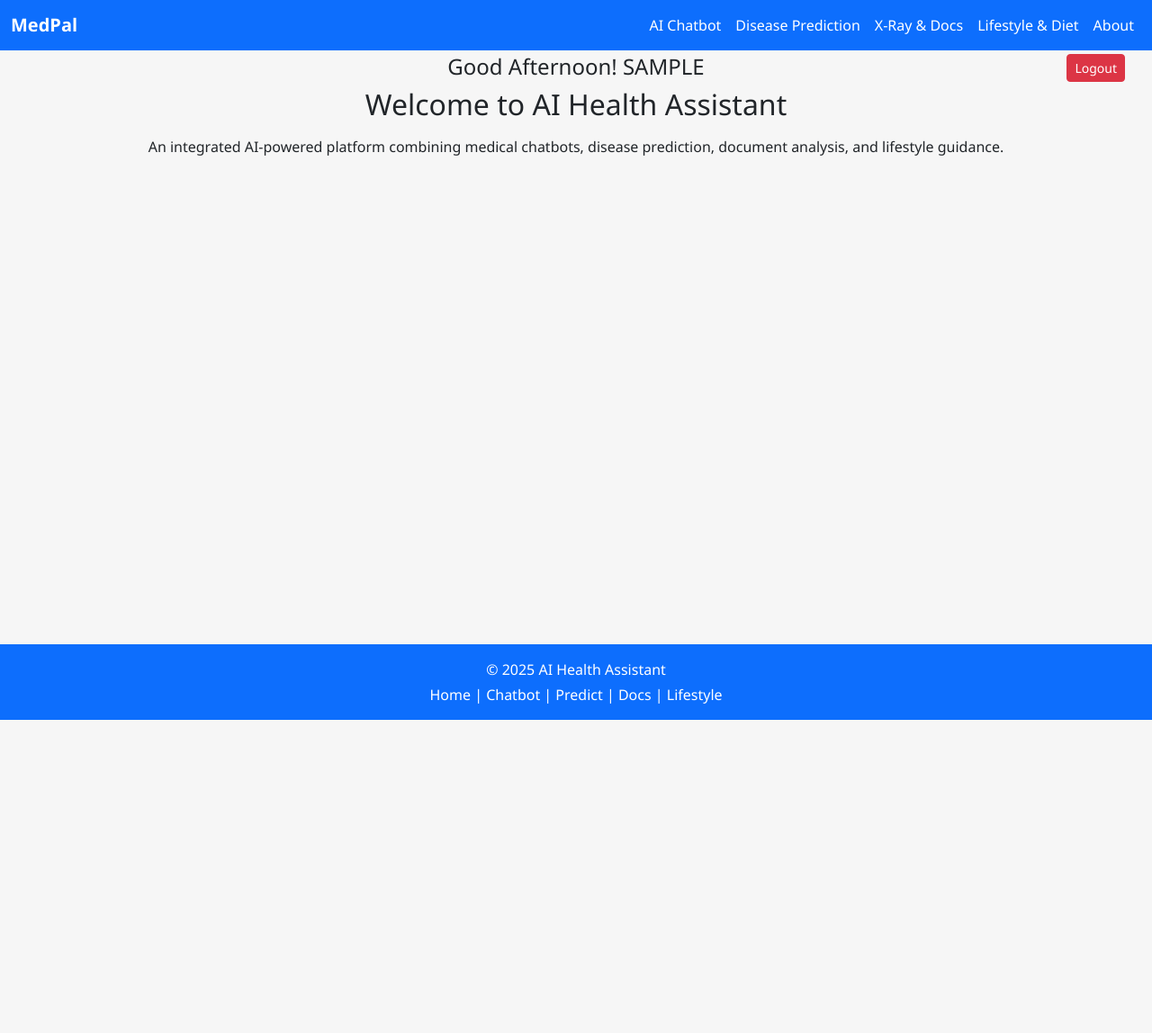
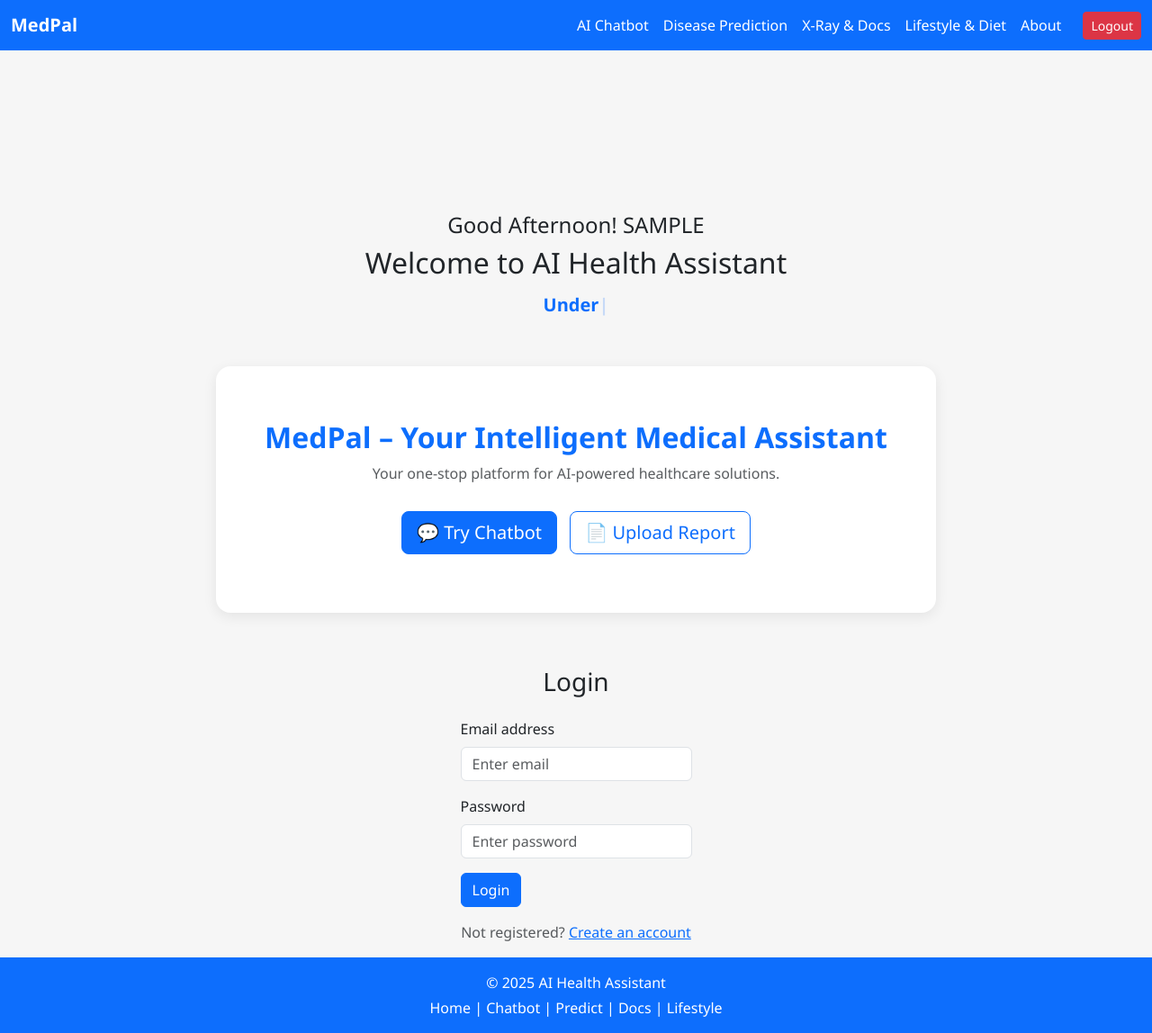
Before and after one commit to srivasthav-2036/medpal, a Flask app: page / in a window 1280 px wide. Shown: the whole page at 90% size. Before the commit the page ends 800 px from the top, so only its background shows below. Run offline with Flask 3, Linux system fonts and the light colour scheme; a user stored in the database is signed in.

Commit message:
login & logout  style changed

```diff
--- a/app.py
+++ b/app.py
@@ -1,8 +1,21 @@
-from flask import Flask,render_template,request,redirect, jsonify,url_for, send_from_directory,redirect,session
+from flask import Flask,render_template,request,redirect, jsonify,url_for,redirect,session,flash
 from markdown import markdown
 from bot.chatbot import initialize_chat_session, get_bot_reply
 import joblib,sqlite3
 from datetime import datetime, timedelta
+from functools import wraps
+
+
+
+def login_required(f):
+    @wraps(f)
+    def decorated_function(*args, **kwargs):
+        if not session.get("user"):
+            flash("You need to login first!","danger")
+            return redirect(url_for("home"))  # redirect to home/login page
+        return f(*args, **kwargs)
+    return decorated_function
+
 
 def get_greeting():
     hour = datetime.now().hour
@@ -33,6 +46,7 @@
     "Lung Cancer": [("Gender",['Male','Female']), ("Age",[]), ("Smoking",['Yes','No']), ("Yellow Fingers",['Yes','No']), ("Anxiety",['Yes','No']), ("Peer Pressure",['Yes','No']), ("Chronic Disease",['Yes','No']), ("Fatigue",['Yes','No']), ("Allergy",['Yes','No']), ("Wheezing",['Yes','No']), ("Alcohol Consumption",['Yes','No']), ("Coughing",['Yes','No']), ("Shortness of Breath",['Yes','No']), ("Swallowing Difficulty",['Yes','No']), ("Chest Pain",['Yes','No'])]
 }
 @app.route('/')
+
 def home():
     user = session.get('user')
     if user:
@@ -90,9 +104,11 @@
 def logout():
     if 'user' in session:
         session.pop('user', None)
-    return render_template('index.html',logout_message="Come back soon!")  # Redirect to home page after logout
+        flash("Come back soon!", "info")
+        return redirect(url_for('home'))  # Redirect to home page after logout
 
 @app.route('/predictions', methods=["GET", "POST"])
+@login_required
 def predict():
     if 'user' not in session:
         return redirect(url_for('home'))
@@ -177,6 +193,7 @@
 
 # chatbot api
 @app.route('/chatbot', methods=['GET', 'POST'])
+@login_required
 def chatbot():
     if 'user' not in session:
         return redirect(url_for('home'))
--- a/templates/index.html
+++ b/templates/index.html
@@ -19,80 +19,119 @@
     .container {
       text-align: center;
       padding: 60px 20px 20px 20px;
-      margin-top: 0px;
+      margin-top: 80px;
     }
 
-    .login-container {
-      display: flex;
-      justify-content: center;
-      align-items: center;
-      flex: 1;
-      margin-top: 100px;
+    .hero-section {
+      background: white;
+      border-radius: 16px;
+      box-shadow: 0 4px 15px rgba(0, 0, 0, 0.08);
+      padding: 60px 20px;
+      max-width: 800px;
+      margin: 40px auto;
+      transition: 0.3s ease;
     }
 
-    .login-card {
-      background: white;
-      padding: 40px;
-      border-radius: 12px;
-      box-shadow: 0 4px 15px rgba(0, 0, 0, 0.1);
-      width: 100%;
-      max-width: 400px;
-      margin-bottom: 50px;
+    .hero-section:hover {
+      box-shadow: 0 6px 20px rgba(0, 0, 0, 0.12);
     }
 
-    .btn-primary {
-      width: 100%;
+    .hero-title {
+      font-size: 2rem;
+      font-weight: 700;
+      color: #0d6efd;
     }
 
-    .text-muted a {
-      text-decoration: none;
-      color: #0d6efd;
-      font-weight: 500;
+    .typing-text {
+      color: #333;
+      font-size: 1.25rem;
+      min-height: 30px;
+      margin-top: 10px;
+      border-right: 3px solid #0d6efd;
+      display: inline-block;
+      white-space: nowrap;
+      overflow: hidden;
+      animation: blink 0.75s step-end infinite;
     }
 
-    .text-muted a:hover {
-      text-decoration: underline;
+    @keyframes blink {
+      50% { border-color: transparent; }
+    }
+
+    .hero-buttons {
+      margin-top: 25px;
+    }
+
+    .hero-buttons a {
+      margin: 5px;
     }
 
     .logout-btn {
-      position: fixed;      /* Always visible in top-right corner */
+      position: fixed;
       top: 60px;
       right: 30px;
       z-index: 999;
     }
+    #typing-text {
+    font-size: 1.25rem;
+    font-weight: 600;
+    color: #0d6efd;
+    min-height: 40px;
+    white-space: nowrap;
+  }
+  #typing-text::after {
+    content: "|";
+    animation: blink 0.8s infinite;
+  }
+
+  @keyframes blink {
+    50% { opacity: 0; }
+  }
+
+
   </style>
 </head>
 <body>
 
-  <!-- Navbar -->
   {% include '/partials/header.html' %}
+  <div class="container mt-3">
+    <!-- index.html -->
+    {% with messages = get_flashed_messages(with_categories=true) %}
+      {% if messages %}
+        {% for category, message in messages %}
+          <div class="alert alert-{{ category }} alert-dismissible fade show" role="alert">
+            {{ message }}
+            <button type="button" class="btn-close" data-bs-dismiss="alert" aria-label="Close"></button>
+          </div>
+        {% endfor %}
+      {% endif %}
+    {% endwith %}
+
+  </div>
 
 
-  <!-- Welcome text -->
   {% if user_login %}
-  <div class="logout-btn">
-    <form action="/logout" method="post">
-      <button type="submit" class="btn btn-danger btn-sm">Logout</button>
-    </form>
-  </div>
   <div class="container">
+    <h4>{{ greeting }}! {{ user_login }}</h4>
+    <h2 class="mb-3">Welcome to AI Health Assistant</h2>
+    <h4 id="typing-text" class="text-primary"></h4>
 
-    <h4>{{greeting }}! {{ user_login }}</h4>
-    <h2 class="mb-3">Welcome to AI Health Assistant</h2>
-    <p>An integrated AI-powered platform combining medical chatbots, disease prediction, document analysis, and lifestyle
-      guidance.</p>
+
+    <div class="hero-section">
+      <h2 class="hero-title">MedPal – Your Intelligent Medical Assistant</h2>
+      <p class="text-muted mt-2">Your one-stop platform for AI-powered healthcare solutions.</p>
+
+      <div class="hero-buttons">
+        <a href="/chatbot" class="btn btn-primary btn-lg">💬 Try Chatbot</a>
+        <a href="/document" class="btn btn-outline-primary btn-lg">📄 Upload Report</a>
+      </div>
+    </div>
+
   </div>
   {% endif %}
 
-  <!-- Login form -->
-  {% if not user_login %}
-  {% if logout_message %}
-    <div class="alert alert-info text-center" role="alert">
-      {{ logout_message }}
-    </div>
-  {% endif %}
 
-  <div class="login-container">
+  <div class="login-container d-flex justify-content-center align-items-center flex-fill">
     <div class="login-card">
       <h3 class="text-center mb-4">Login</h3>
       <form action="/login" method="post">
@@ -118,11 +157,63 @@
   </div>
 
 
-  {% endif %}
-
-  <!-- Footer -->
   {% include '/partials/footer.html' %}
 
+  <!-- <script>
+    const text = "Understand your medical reports in seconds.";
+    const typingElement = document.getElementById("typing");
+    let index = 0;
+
+    function typeEffect() {
+      if (index < text.length) {
+        typingElement.textContent += text.charAt(index);
+        index++;
+        setTimeout(typeEffect, 60);
+      }
+    }
+
+    document.addEventListener("DOMContentLoaded", typeEffect);
+  </script> -->
+
   <script src="https://cdn.jsdelivr.net/npm/bootstrap@5.3.0/dist/js/bootstrap.bundle.min.js"></script>
+  <script src="https://cdn.jsdelivr.net/npm/bootstrap@5.3.0/dist/js/bootstrap.bundle.min.js"></script>
+
+  <script>
+  const features = [
+    "Understand your medical reports in seconds.",
+    "AI Medical Chatbot",
+    "Disease Prediction System",
+    "Medical Document & X-Ray Analysis",
+    "Lifestyle & Diet Guidance"
+  ];
+
+  const typingElement = document.getElementById("typing-text");
+  let featureIndex = 0;
+  let charIndex = 0;
+  let deleting = false;
+
+  function type() {
+    const current = features[featureIndex];
+    if (!deleting) {
+      typingElement.textContent = current.substring(0, charIndex++);
+      if (charIndex > current.length) {
+        deleting = true;
+        setTimeout(type, 1200); // pause before deleting
+        return;
+      }
+    } else {
+      typingElement.textContent = current.substring(0, charIndex--);
+      if (charIndex === 0) {
+        deleting = false;
+        featureIndex = (featureIndex + 1) % features.length;
+      }
+    }
+    setTimeout(type, deleting ? 60 : 70); // smoother typing & deleting
+  }
+
+  document.addEventListener("DOMContentLoaded", type);
+</script>
+
+
 </body>
 </html>
--- a/templates/partials/header.html
+++ b/templates/partials/header.html
@@ -5,12 +5,21 @@
       <span class="navbar-toggler-icon"></span>
     </button>
     <div class="collapse navbar-collapse" id="navbarNav">
-      <ul class="navbar-nav ms-auto">
+      <ul class="navbar-nav ms-auto align-items-center">
         <li class="nav-item"><a class="nav-link text-white" href="/chatbot">AI Chatbot</a></li>
         <li class="nav-item"><a class="nav-link text-white" href="/predictions">Disease Prediction</a></li>
         <li class="nav-item"><a class="nav-link text-white" href="/document">X-Ray & Docs</a></li>
         <li class="nav-item"><a class="nav-link text-white" href="/lifestyle">Lifestyle & Diet</a></li>
         <li class="nav-item"><a class="nav-link text-white" href="/about">About</a></li>
+
+        {% if session.get("user") %}
+        <!-- Logout button -->
+        <li class="nav-item ms-3">
+          <form action="/logout" method="post" class="d-flex">
+            <button type="submit" class="btn btn-danger btn-sm">Logout</button>
+          </form>
+        </li>
+        {% endif %}
       </ul>
     </div>
   </div>
```
Also changed, not shown: templates/home.html (added, +140 -0 lines).
